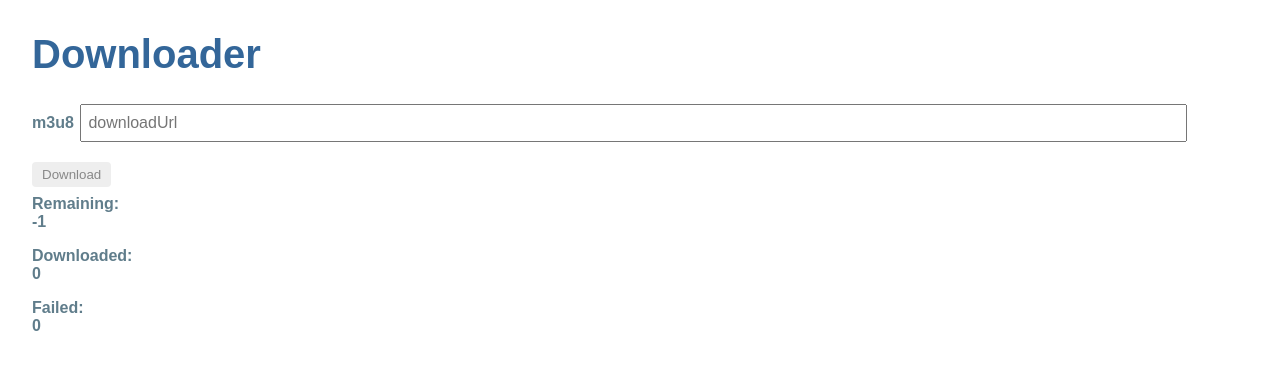
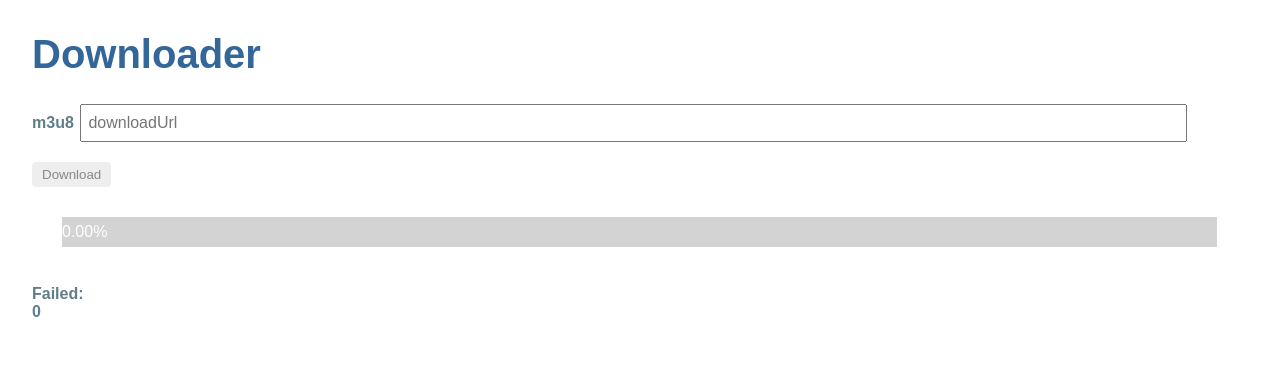
Before and after one commit to chromyd/downloader, an Angular app: page / in a window 1280 px wide. Shown: the top 370 px of the page. Built offline with nearby package versions, Linux system fonts and the light colour scheme.

Commit message:
Add download progress bar

```diff
--- a/src/app/downloader/download.service.ts
+++ b/src/app/downloader/download.service.ts
@@ -10,7 +10,7 @@ export class DownloadService {
   constructor(private http: HttpClient) { }
 
   public getFile(path: string): Observable<Blob> {
-    return this.http.get(path, {responseType: 'blob'}).retry(3);
+    return this.http.get(path, {responseType: 'blob'}).retry(8);
   }
 
   public getKey(path: string): Observable<string> {
--- a/src/app/downloader/downloader.component.css
+++ b/src/app/downloader/downloader.component.css
@@ -28,3 +28,16 @@ button:disabled {
   color: #ccc;
   cursor: auto;
 }
+#downloadProgress {
+  width: 95%;
+  margin: 30px;
+  background-color: lightgrey;
+}
+#downloadBar {
+  width: 0;
+  height: 30px;
+  background-color: dodgerblue;
+  text-align: center; /* To center it horizontally (if you want) */
+  line-height: 30px; /* To center it vertically */
+  color: white;
+}
--- a/src/app/downloader/downloader.component.html
+++ b/src/app/downloader/downloader.component.html
@@ -3,11 +3,8 @@
   <input [(ngModel)]="downloadUrl" placeholder="downloadUrl" #keyUrl>
   <button (click)="download()">Download</button>
 </div>
-<div>
-  <label>Remaining: {{remainingCount}}</label>
-</div>
-<div>
-  <label>Downloaded: {{downloadCount}}</label>
+<div id="downloadProgress">
+  <div id="downloadBar" [style.width]="getProgress() | percent:'1.1-1'">{{getProgress() | percent:'1.2-2'}}</div>
 </div>
 <div>
   <label>Failed: {{failedCount}}</label>
--- a/src/app/downloader/downloader.component.ts
+++ b/src/app/downloader/downloader.component.ts
@@ -16,8 +16,8 @@ export class DownloaderComponent implements OnInit {
 
   downloadLimit = 3;
 
-  remainingCount = -1;
-  downloadCount = 0;
+  totalCount = 1;
+  downloadedCount = 0;
   failedCount = 0;
 
   constructor(private downloadService: DownloadService) { }
@@ -30,7 +30,6 @@ export class DownloaderComponent implements OnInit {
   }
 
   download() {
-    console.log(`Now downloading ${this.downloadUrl}`);
     const subject = this.downloadService.getFile(this.downloadUrl);
     const reader = new FileReader();
 
@@ -43,7 +42,7 @@ export class DownloaderComponent implements OnInit {
   }
 
   getKey(url: string) {
-    console.log(`Now getting key ${url}`);
+    console.log(`Getting key ${url}`);
     this.downloadService.getKey(url)
       .subscribe(buffer => FileSaver.saveAs(new Blob([buffer]), `${DownloaderComponent.basename(url)}.key`));
   }
@@ -56,31 +55,26 @@ export class DownloaderComponent implements OnInit {
   }
 
   private onDownloadSucceeded(fileData: Blob, localName: string) {
-    --this.remainingCount;
-    ++this.downloadCount;
+    ++this.downloadedCount;
     FileSaver.saveAs(fileData, localName);
   }
 
   private onDownloadFailed(url: string, error: Error) {
-    --this.remainingCount;
     ++this.failedCount;
     console.log(`Failed to download ${url}: ${error}`);
   }
 
+  getProgress(): number {
+    return (this.downloadedCount + this.failedCount) / this.totalCount;
+  }
+
   processList(text: string) {
-    console.log(`Contents for ${this.downloadUrl}:`);
     this.prepare(text);
     text.split('\n').forEach(e => this.processLine(e));
   }
 
   prepare(text: string) {
-    this.remainingCount = text.split('\n').filter(e => e && !e.startsWith('#')).length;
-/*
-    text.split('\n')
-      .filter(e => !e.startsWith('#'))
-      .filter(e => e.indexOf('.ts') === -1)
-      .forEach(e => console.log('E:' + e));
-      */
+    this.totalCount = text.split('\n').filter(e => e && !e.startsWith('#')).length;
   }
 
   processLine(text: string) {
@@ -88,13 +82,11 @@ export class DownloaderComponent implements OnInit {
       if (this.downloadLimit > 0) {
         const localName = text.replace(/\//g, '_');
         this.downloadFile(`${this.baseUrl}/${text}`, localName);
-        // --this.downloadLimit;
       }
     } else {
-      const [, keyUrl, iv] = this.keyPattern.exec(text) || [, null, null];
+      const [, keyUrl] = this.keyPattern.exec(text) || [, null];
 
       if (keyUrl && keyUrl !== this.lastKeyUrl) {
-        console.log(`URL=${keyUrl}, IV=${iv}`);
         this.getKey(keyUrl);
         this.lastKeyUrl = keyUrl;
       }
```
